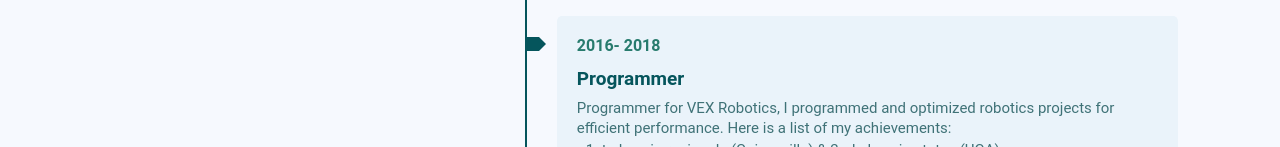
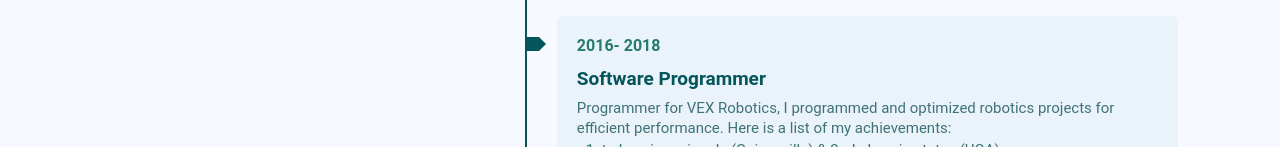
Before and after one commit to itswindee/personal-portfolio, a plain HTML site: page Project Files/Index.html in a window 1280 px wide. Shown: the part 3725-3872 px from the top of the page. Drawn offline with nearby package versions, Linux system fonts and the light colour scheme.

Commit message:
edited software programmer

```diff
--- a/Project Files/Index.html
+++ b/Project Files/Index.html
@@ -291,7 +291,7 @@
 
 				<div class="box">
 					<h4>2016- 2018</h4>
-					<h3>Programmer</h3>
+					<h3>Software Programmer</h3>
 					<p>Programmer for VEX Robotics, I programmed and optimized robotics projects for efficient performance. Here is a list of my achievements: </p>
 					<p>• 1st place in regionals (Gainesville) & 2nd place in states (UGA)</p>
 					<p>• Won Highest Rookie Seed Award and Rookie All Star Award</p>
```
